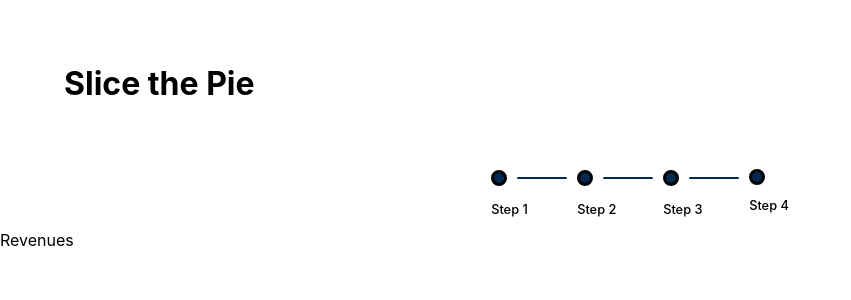
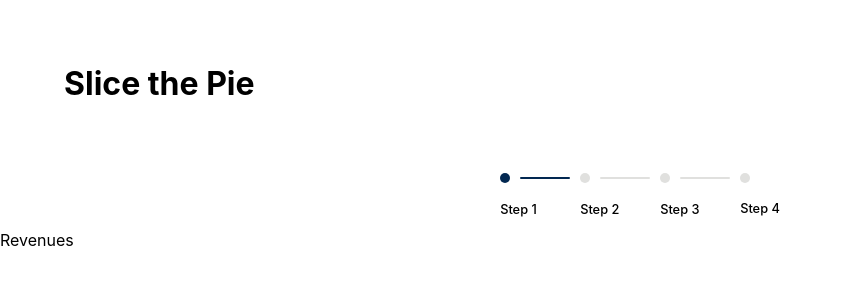
Before and after one commit to krishokr/Slice-The-Pie, a React (Create React App) app: page / in a window 1280 px wide. Both pictures are taken after a click on the button "Nah, let's do this!". Shown: the top 300 px of the page, without its empty margins (0-851 px from the left). Built offline with nearby package versions, Linux system fonts and the light colour scheme.

Commit message:
updated progress bar

```diff
--- a/src/ProgressBar.js
+++ b/src/ProgressBar.js
@@ -59,16 +59,16 @@ export default function ProgressBar(props) {
 
       <div className='column-container' >
         <div className='row-container'>
-          <div className='circle' style={{backgroundColor: (props.step >= 1) ? '#022851' : '#e0e0de'}}></div>
-          <div className='bar' style={{backgroundColor: (props.step >= 1) ? '#022851' : '#e0e0de'}}></div>
+          <div className='circle' style={{backgroundColor: (props.step >= 2) ? '#022851' : '#e0e0de'}}></div>
+          <div className='bar' style={{backgroundColor: (props.step >= 2) ? '#022851' : '#e0e0de'}}></div>
         </div>
 
         <h3>Step 2</h3>
       </div>
       <div className='column-container' >
         <div className='row-container'>
-          <div className='circle' style={{backgroundColor: (props.step >= 1) ? '#022851' : '#e0e0de'}}></div>
-          <div className='bar' style={{backgroundColor: (props.step >= 1) ? '#022851' : '#e0e0de'}}></div>
+          <div className='circle' style={{backgroundColor: (props.step >= 3) ? '#022851' : '#e0e0de'}}></div>
+          <div className='bar' style={{backgroundColor: (props.step >= 3) ? '#022851' : '#e0e0de'}}></div>
         </div>
 
         <h3>Step 3</h3>
@@ -76,7 +76,7 @@ export default function ProgressBar(props) {
 
 
       <div className='final-circle-container'>
-        <div className='circle' style={{backgroundColor: (props.step >= 1) ? '#022851' : '#e0e0de'}}></div>
+        <div className='circle' style={{backgroundColor: (props.step >= 4) ? '#022851' : '#e0e0de'}}></div>
         <h3>Step 4</h3>
       </div>
 
--- a/src/Styles/ProgressBar.css
+++ b/src/Styles/ProgressBar.css
@@ -49,9 +49,12 @@
     border-radius: 100%;
     height: 10px;
     width: 10px;
-    border: 3px solid;
 }
 
 .final-circle-container {
-    height: 58px;
+    height: 50px;
 }
+
+.final-circle-container h3 {
+    margin-top: 18px;
+}
```
